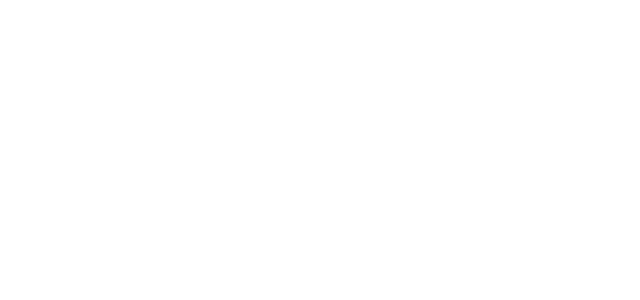
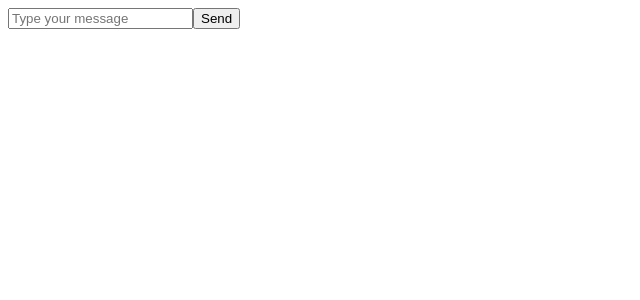
Before and after one commit to kkhassou/toyidea_react_app, a React (Create React App) app: page /chatgpt in a window 1280 px wide. Before the commit this address had no page. Shown: the top 300 px of the page, without its empty margins (0-640 px from the left). Built offline with nearby package versions, Linux system fonts and the light colour scheme.

Commit message:
祝、時代の流れに乗ったー。Chatgptを簡単だけど、組み込めたー。

```diff
--- a/src/App.js
+++ b/src/App.js
@@ -14,6 +14,7 @@
 import SimpleThemeList from "./presentation/tr_sk_ra_um/simple_theme_list/simple_theme_list_page";
 import SimpleFirstStepPage from "./presentation/5w1h_inovation/simple/simple_first_step_page";
 import SimpleSecondStepPage from "./presentation/5w1h_inovation/simple/simple_second_step_page";
+import ChatgptPage from "./presentation/chatgpt/chatgpt_page";
 function App() {
   return (
     <Router>
@@ -41,6 +42,7 @@
           path="/5w1h_inovation/simple/second_step"
           element={<SimpleSecondStepPage />}
         />
+        <Route path="/chatgpt" element={<ChatgptPage />} />
       </Routes>
     </Router>
   );
--- /dev/null
+++ b/src/presentation/chatgpt/chatgpt_page.js
@@ -0,0 +1,72 @@
+import React, { useState } from "react";
+// import { fetchFromOpenAI } from "../api/openai"; // OpenAIからのフェッチ関数をインポート
+import axios from "axios";
+
+const ChatgptPage = () => {
+  const [messages, setMessages] = useState([]);
+  const [input, setInput] = useState("");
+  const [model, setModel] = useState(
+    // "text-davinci-002"
+    // "gpt-3.5-turbo"
+    "text-davinci-003"
+  );
+  const [response, setResponse] = useState("");
+  const handleInputChange = (event) => {
+    console.log(event.target.value);
+    setInput(event.target.value);
+  };
+
+  const handleOpenAiSubmit = async (event) => {
+    console.log(input);
+    event.preventDefault();
+    const API_KEY = process.env.REACT_APP_OPEN_AI_API_KEY;
+    const URL = "https://api.openai.com/v1/engines/" + model + "/completions";
+    try {
+      const response = await axios.post(
+        URL,
+        {
+          prompt: input,
+          max_tokens: 200,
+        },
+        {
+          headers: {
+            "Content-Type": "application/json",
+            Authorization: `Bearer ${API_KEY}`,
+          },
+        }
+      );
+      setResponse(response.data.choices[0].text);
+      setMessages([
+        ...messages,
+        { text: response.data.choices[0].text, user: "gpt-3" },
+      ]);
+      console.log("response");
+      console.log(response);
+    } catch (error) {
+      console.log(error);
+    }
+  };
+
+  return (
+    <div>
+      <div>
+        {messages.map((message, index) => (
+          <div key={index}>
+            <strong>{message.user}</strong>: {message.text}
+          </div>
+        ))}
+      </div>
+      <form onSubmit={handleOpenAiSubmit}>
+        <input
+          type="text"
+          value={input}
+          onChange={handleInputChange}
+          placeholder="Type your message"
+        />
+        <button type="submit">Send</button>
+      </form>
+    </div>
+  );
+};
+
+export default ChatgptPage;
--- a/src/presentation/home/home_page.js
+++ b/src/presentation/home/home_page.js
@@ -5,9 +5,17 @@
 import face_kakegawa from "../../assets/images/face_kakegawa.jpg";
 import { Link, useNavigate } from "react-router-dom";
 import { TextField, Button, Select, MenuItem } from "@mui/material";
+import axios from "axios";
+
 export const HomePage = () => {
   const [user, setUser] = useState(null);
   const navigate = useNavigate();
+  const [model, setModel] = useState(
+    // "text-davinci-002"
+    // "gpt-3.5-turbo"
+    "text-davinci-003"
+  );
+  const [response, setResponse] = useState("");
 
   useEffect(() => {
     const unsubscribe = onAuthStateChanged(auth, (user) => {
@@ -85,6 +93,15 @@
           >
             イノベーション①はじめる
           </Button>
+          <div style={{ height: "10px" }}></div>
+          <Button
+            sx={{ minWidth: "220px", maxWidth: "220px" }}
+            variant="outlined"
+            name="sky"
+            onClick={() => navigate("/chatgpt", { state: {} })}
+          >
+            Chatgptはじめる
+          </Button>
         </div>
       </div>
       {user && user.emailVerified ? (
--- a/src/presentation/tr_sk_ra_um/simple_input/simple_input_page.js
+++ b/src/presentation/tr_sk_ra_um/simple_input/simple_input_page.js
@@ -68,10 +68,15 @@
 
   const handleSave = async () => {
     // 保存ボタンが押された時の処理を記述
+    var email;
+    if (user && user.emailVerified) {
+      email = user.email;
+    } else {
+      email = null;
+    }
     try {
       const result = await insertSkyRainUmbrella(
-        // user.uid,
-        user.email,
+        email,
         theme,
         inputs.trigger,
         inputs.sky,
@@ -167,7 +172,6 @@
             onChange={handleChange}
             multiline
             inputProps={{
-              maxLength: 30,
               style: { whiteSpace: "pre-wrap", wordWrap: "break-word" },
               wrap: "soft",
             }}
```
Also changed, not shown: src/presentation/tr_sk_ra_um/simple_list/simple_list_page.js (+5 -2 lines), 1 other file (tests, documents, lock files or other folders).
